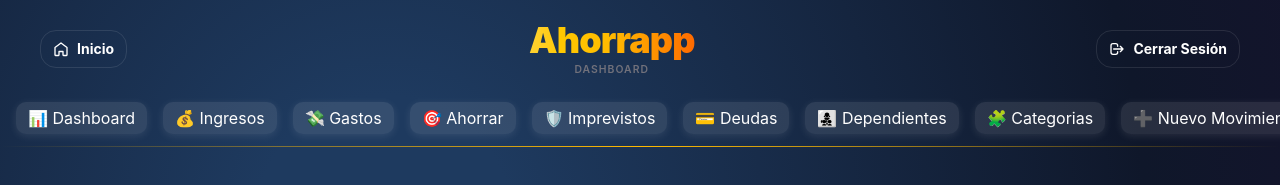
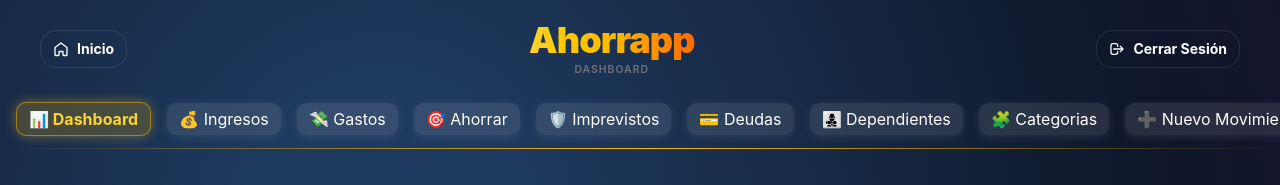
Before and after one commit to SENA-proyect/Ahorrapp-REACT, a React (Vite) app in the folder Frontend/: page /Dashboard in a window 1280 px wide. Shown: the top 185 px of the page. Built offline with nearby package versions, Linux system fonts and the light colour scheme; no server answers.

Commit message:
Boton de active de dashboard.

```diff
--- a/Frontend/src/components/Dashboard.jsx
+++ b/Frontend/src/components/Dashboard.jsx
@@ -1,4 +1,4 @@
-import { useNavigate } from 'react-router-dom'
+import { useNavigate, useLocation } from 'react-router-dom'
 import BolsaWidget from './BolsaWidget'
 
 const navItems = [
@@ -57,6 +57,7 @@ const statCards = [
 
 export default function Dashboard() {
   const navigate = useNavigate()
+  const location = useLocation()
 
   return (
     <div
@@ -104,15 +105,22 @@ export default function Dashboard() {
         {/* ── NAV ── */}
         <nav className="w-full px-4">
           <ul className="flex flex-wrap justify-center gap-4 items-center text-md min-w-max mx-auto pb-2">
-            {navItems.map(item => (
+            {navItems.map(item => {
+              const isActive = location.pathname === item.href
+              return (
                 <li
                   key={item.href}
                   onClick={() => navigate(item.href)}
-                className="px-3 py-1 rounded-[10px] text-white cursor-pointer transition-all duration-300 bg-white/10 shadow-[0_2px_8px_rgba(255,255,255,0.1)] hover:-translate-y-px hover:shadow-[0_1px_8px_rgba(255,187,0,0.4)]"
+                  className={
+                    isActive
+                      ? 'px-3 py-1 rounded-[10px] cursor-pointer transition-all duration-300 font-bold text-amber-300 bg-amber-400/20 border border-amber-400/50 shadow-[0_0_12px_rgba(251,191,36,0.4)]'
+                      : 'px-3 py-1 rounded-[10px] text-white cursor-pointer transition-all duration-300 bg-white/10 shadow-[0_2px_8px_rgba(255,255,255,0.1)] hover:-translate-y-px hover:shadow-[0_1px_8px_rgba(255,187,0,0.4)]'
+                  }
                 >
                   {item.emoji} {item.label}
                 </li>
-            ))}
+              )
+            })}
           </ul>
         </nav>
 
```
Lines whose indentation alone changed are shown as unchanged.
